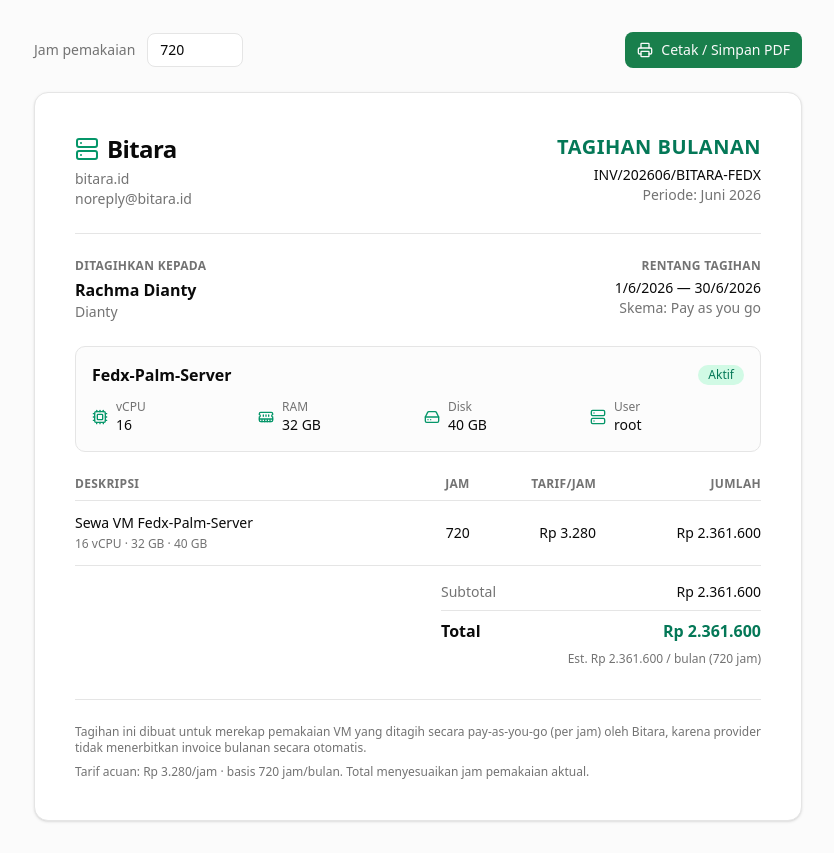
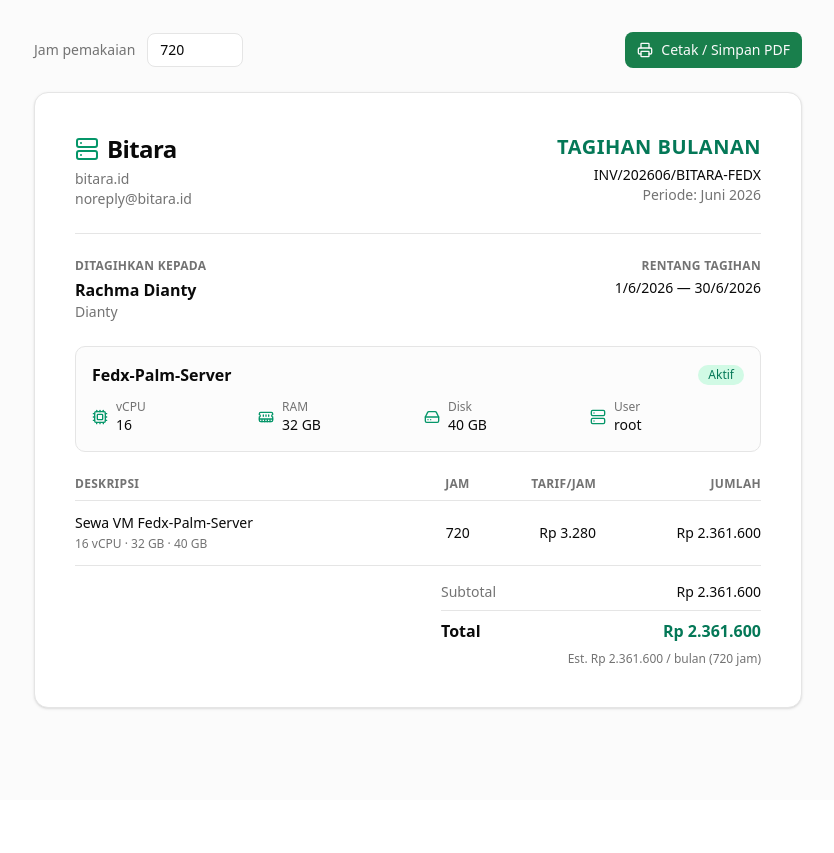
Before and after one commit to rachmadiantyy/export-import-global-indo, a Next.js app: page /billing in a window 1280 px wide. Shown: the whole page, without its empty margins (222-1056 px from the left). After the commit the page ends 800 px from the top, so only its background shows below. Built offline with nearby package versions, Linux system fonts and the light colour scheme.

Commit message:
refactor(billing): hapus catatan footer & label skema pay-as-you-go
Co-Authored-By: Claude Opus 4.8 <noreply@anthropic.com>
Claude-Session: https://claude.ai/code/session_01PdbNmasJqxqYANTvsbhA8Y

```diff
--- a/src/app/billing/page.tsx
+++ b/src/app/billing/page.tsx
@@ -119,9 +119,6 @@ export default function BillingPage() {
               {periodStart.toLocaleDateString("id-ID")} —{" "}
               {periodEnd.toLocaleDateString("id-ID")}
             </p>
-            <p className="text-sm text-muted-foreground">
-              Skema: Pay as you go
-            </p>
           </div>
         </div>
 
@@ -192,18 +189,6 @@ export default function BillingPage() {
           </div>
         </div>
 
-        {/* Footer */}
-        <div className="mt-8 border-t pt-6 text-xs text-muted-foreground">
-          <p>
-            Tagihan ini dibuat untuk merekap pemakaian VM yang ditagih secara
-            pay-as-you-go (per jam) oleh {PROVIDER.name}, karena provider tidak
-            menerbitkan invoice bulanan secara otomatis.
-          </p>
-          <p className="mt-2">
-            Tarif acuan: {rupiah(RATE_PER_HOUR)}/jam · basis {HOURS_PER_MONTH}{" "}
-            jam/bulan. Total menyesuaikan jam pemakaian aktual.
-          </p>
-        </div>
       </div>
     </div>
   );
```
